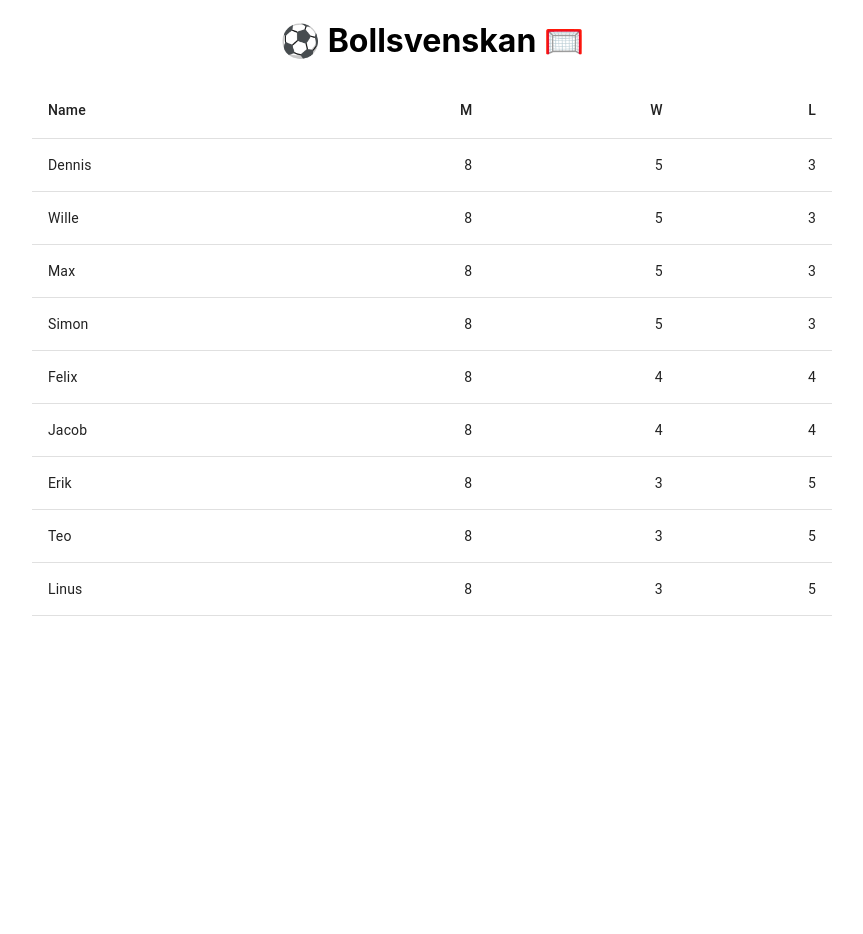
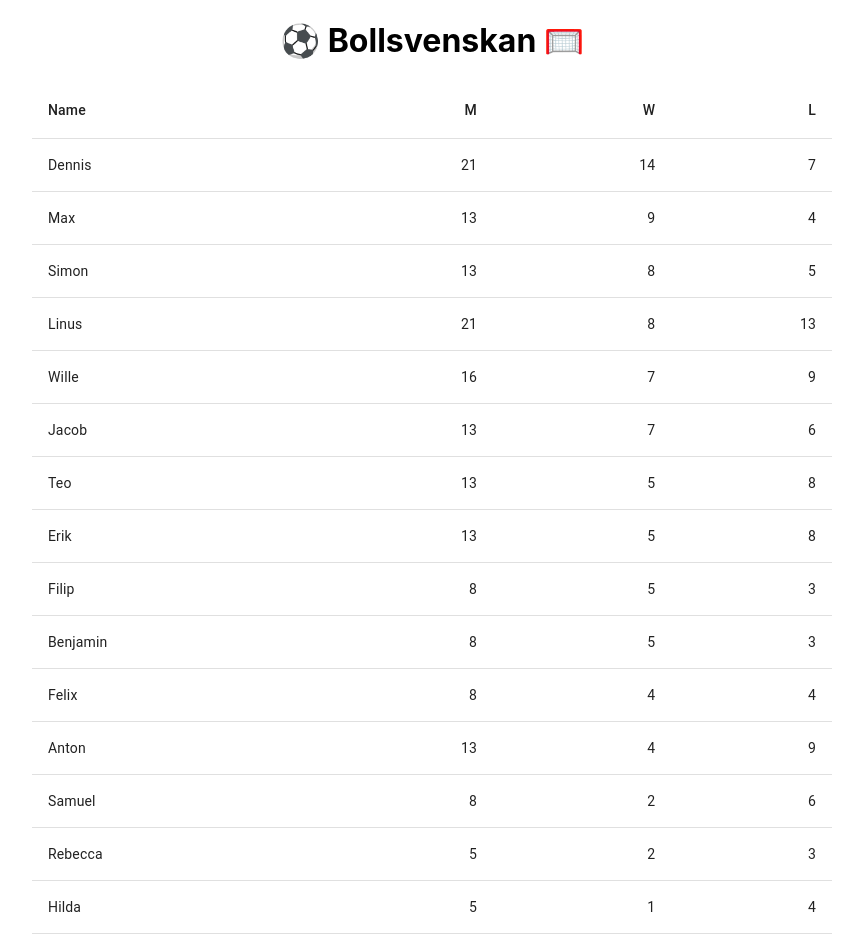
Before and after one commit to jadlers/bollsvenskan, a React (Create React App) app in the folder client/: page / in a window 1280 px wide. Shown: the whole page, without its empty margins (208-1071 px from the left). Before the commit the page ends 800 px from the top, so only its background shows below. Built offline with nearby package versions, Linux system fonts and the light colour scheme.

Commit message:
Calculate values for scoretable from match data

```diff
--- a/client/src/components/ScoreBoard.js
+++ b/client/src/components/ScoreBoard.js
@@ -6,28 +6,48 @@ import TableCell from "@material-ui/core/TableCell";
 import TableHead from "@material-ui/core/TableHead";
 import TableRow from "@material-ui/core/TableRow";
 
-const createRowData = (name, matches, wins, losses) => {
-  return {
-    name,
-    matches,
-    wins,
-    losses,
-  };
+const getAllPlayers = matches => {
+  const players = new Set();
+  matches.forEach(match => {
+    match.teams.forEach(team => {
+      team.forEach(player => players.add(player));
+    });
+  });
+  return players;
 };
 
-const mockTableData = [
-  createRowData("Dennis", 8, 5, 3),
-  createRowData("Wille", 8, 5, 3),
-  createRowData("Max", 8, 5, 3),
-  createRowData("Simon", 8, 5, 3),
-  createRowData("Felix", 8, 4, 4),
-  createRowData("Jacob", 8, 4, 4),
-  createRowData("Erik", 8, 3, 5),
-  createRowData("Teo", 8, 3, 5),
-  createRowData("Linus", 8, 3, 5),
-];
+const createTableRowForPlayer = (name, matches) => {
+  let losses = 0;
+  let wins = 0;
+  matches.forEach(match => {
+    if (match.teams[match.winner].includes(name)) {
+      wins++;
+    } else if (match.teams.flat().includes(name)) {
+      losses++;
+    }
+  });
+  return { name, matches: wins + losses, wins, losses };
+};
 
-const ScoreBoard = () => {
+const scoreSorter = (a, b) => {
+  if (a.wins < b.wins) {
+    return 1;
+  } else if (a.wins > b.wins) {
+    return -1;
+  } else {
+    return 0;
+  }
+};
+
+const ScoreBoard = ({ matches }) => {
+  const scores = [];
+  const players = getAllPlayers(matches);
+
+  players.forEach(player =>
+    scores.push(createTableRowForPlayer(player, matches))
+  );
+  scores.sort(scoreSorter);
+
   return (
     <Table>
       <TableHead>
@@ -45,7 +65,7 @@ const ScoreBoard = () => {
         </TableRow>
       </TableHead>
       <TableBody>
-        {mockTableData.map(row => (
+        {scores.map(row => (
           <TableRow key={row.name} hover>
             <TableCell component="th" scope="row">
               {row.name}
```
